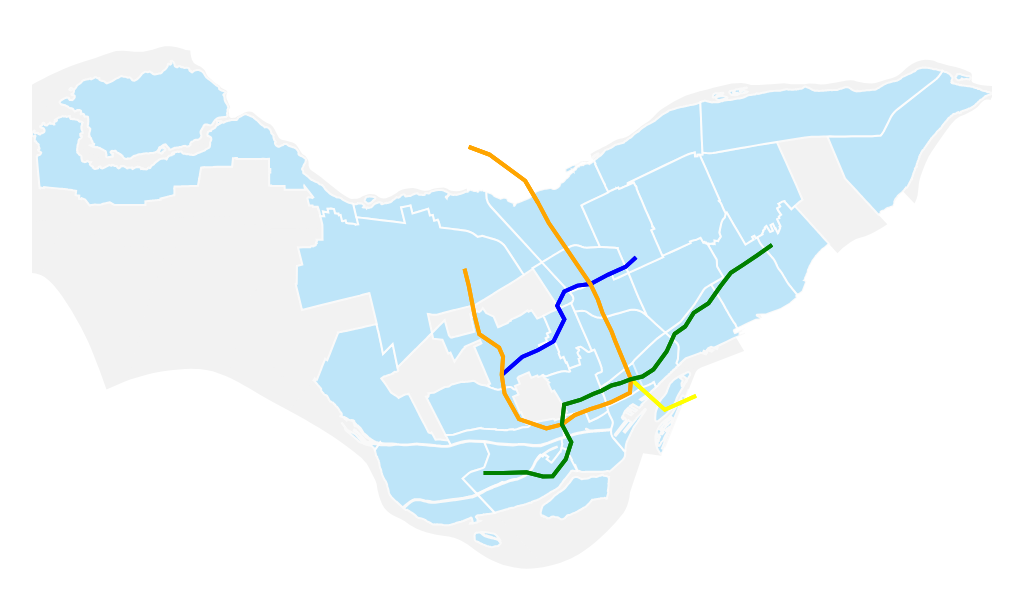
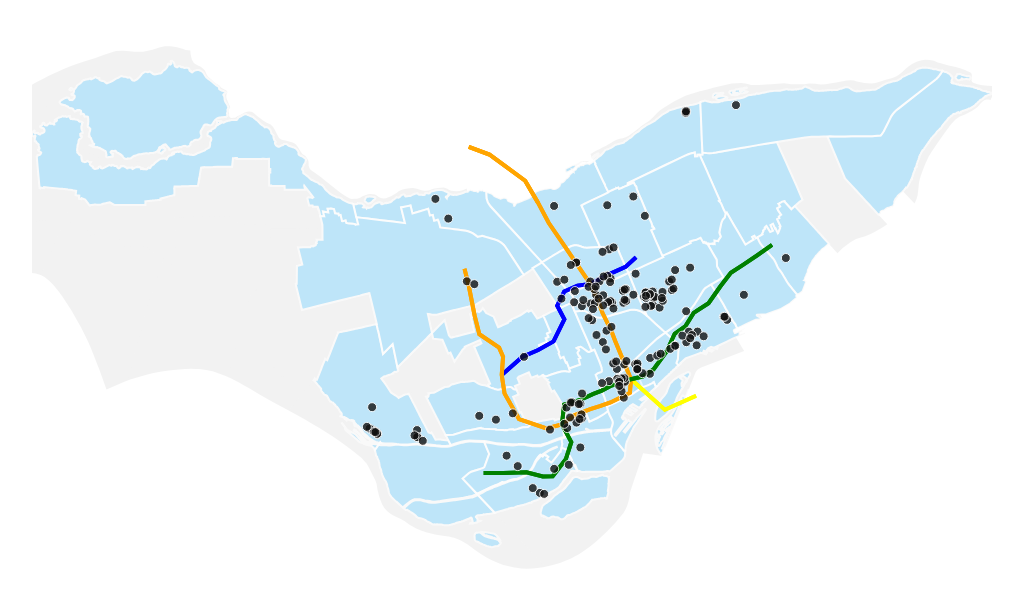
Before and after one commit to vlillies/p-mtl-murals, a website: page index.html in a window 1280 px wide. Shown: the part 96-702 px from the top of the page, without its empty margins (68-1091 px from the left). Drawn offline with nearby package versions, Linux system fonts and the light colour scheme.

Commit message:
feat: add murals data to svg

```diff
--- a/app.js
+++ b/app.js
@@ -2,9 +2,10 @@
 
   const geojsonFiles = [{name: 'neighbourhoods', path: './data/quartierssociologiques2014.geojson', geojson: ""},
                         {name: 'adminRegions', path: './data/limadmin.geojson', geojson: ""},
-                        {name: 'subways', path: './data/stm.geojson', geojson: ""}]
+                        {name: 'subways', path: './data/stm.geojson', geojson: ""},
+                        {name: 'murals', path: './data/murals.geojson', geojson: ""}]
 
-  const loadGeojsonFiles = () => {
+  const loadGeojsonFilesAndRunMain = () => {
     let q = d3.queue()
     for (let file of geojsonFiles){
       q.defer(d3.json, file.path)
@@ -13,13 +14,17 @@
       if (err) {
         throw err
       } else {
-        geojsonFiles.map((file, i) => file.geojson = files[i])
+        addFilesToGeojsonFiles(files)
         main()
       }
     })
   }
 
-  loadGeojsonFiles()
+  loadGeojsonFilesAndRunMain()
+
+  function addFilesToGeojsonFiles(files) {
+    geojsonFiles.map((file, i) => file.geojson = files[i])
+  }
 
   function main () {
     const svgWidth = 960
@@ -65,6 +70,14 @@
       .attr('d', path)
       .style('stroke', d => subwayColorScale(d.properties.route_name))
       .classed('subway', true)
+
+    svg
+      .selectAll('.mural')
+      .data(geojsonFiles[3].geojson.features)
+      .enter()
+      .append('path')
+      .attr('d', path)
+      .classed('mural', true)
   }
 
 })()
--- a/style.css
+++ b/style.css
@@ -14,3 +14,10 @@
   stroke-width: 4px;
   fill: none;
 }
+
+.mural {
+  stroke: white;
+  stroke-width: 1px;
+  opacity: .8;
+  fill: #111111
+}
```
